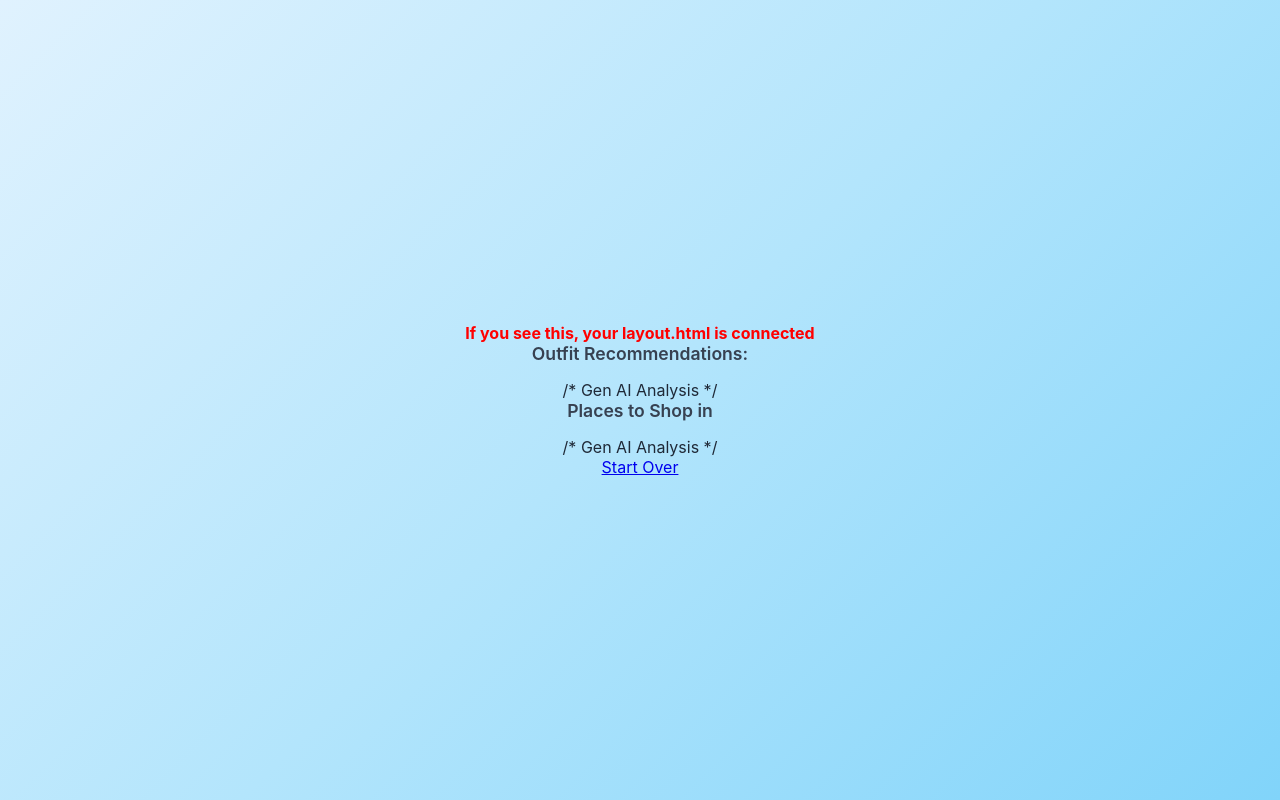
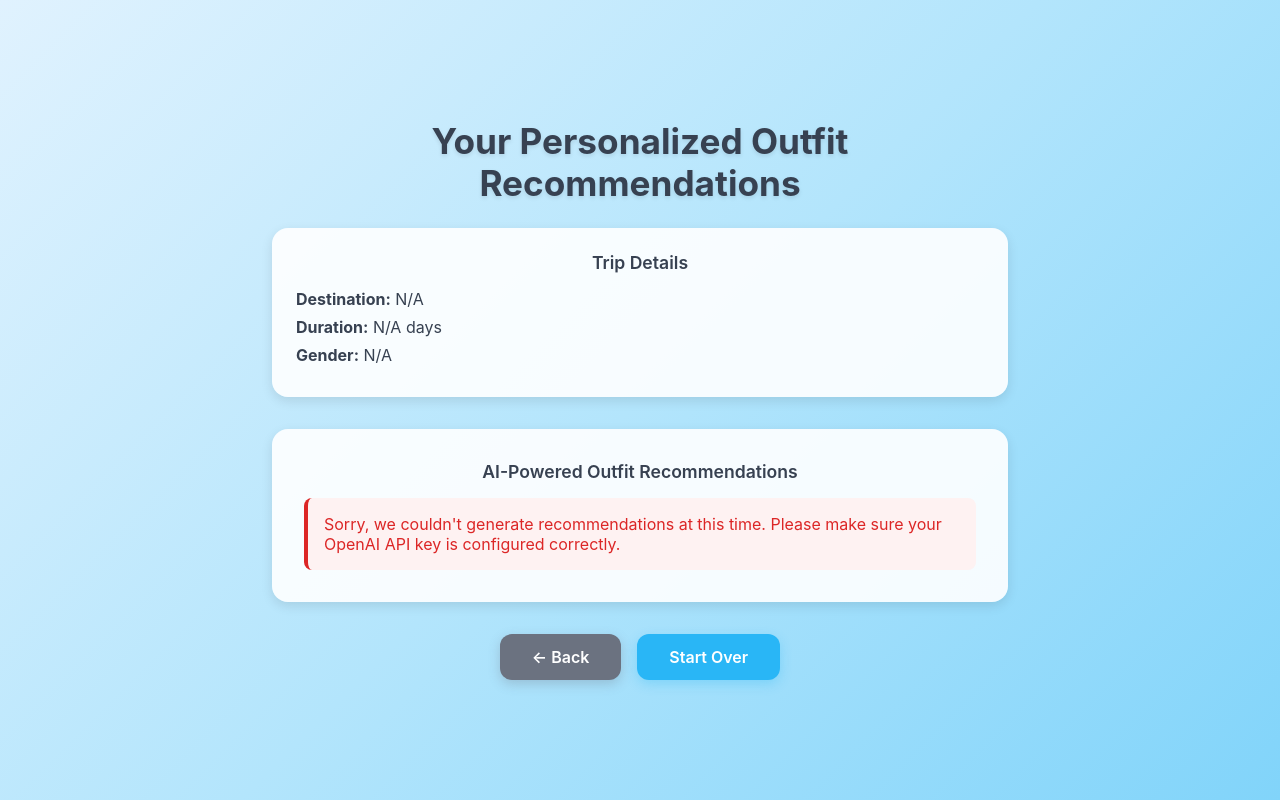
Before and after one commit to mayokunl/Weather-Based-Outfit-Planner, a Flask app: template templates/recommendations.html in a window 1280 px wide. Run offline with Flask 3, Linux system fonts and the light colour scheme; the template is opened without the code that fills it, so the values that code supplies are empty.

Commit message:
added openai integration'

```diff
--- a/app.py
+++ b/app.py
@@ -1,8 +1,15 @@
 # app.py
+import os
 from flask import Flask, render_template, request, redirect, url_for, session
+from dotenv import load_dotenv
+from openai_utils import build_prompt_from_session, get_recommendations
 
+# Load environment variables
+load_dotenv()
+
+# Initialize Flask app
 app = Flask(__name__)
-app.secret_key = 'dev'   # for session cookies; change before you go live!
+app.secret_key = os.getenv('FLASK_SECRET_KEY', 'dev')   # Use env variable or fallback to 'dev'
 
 @app.route('/')
 def index():
@@ -44,8 +51,12 @@ def duration():
 
 @app.route('/recommendations')
 def recommendations():
-    # Display all collected data including the new activities list
-    return render_template('recommendations.html', data=session)
+    # Generate AI recommendations using session data
+    prompt = build_prompt_from_session(session)
+    response = get_recommendations(prompt)
+
+    # Pass both the AI response and session data to the template
+    return render_template('recommendations.html', response=response, data=session)
 
 if __name__ == '__main__':
-    app.run(debug=True)
+    app.run(debug=True, port=5001)
--- a/templates/layout.html
+++ b/templates/layout.html
@@ -3,12 +3,11 @@
 <head>
   <meta charset="UTF-8">
   <meta name="viewport" content="width=device-width,initial-scale=1">
-  <title>Vacation Outfit Planner TEST VERSION</title>
+  <title>Vacation Outfit Planner</title>
   <link rel="stylesheet" href="{{ url_for('static', filename='styles.css') }}">
   {% block head %}{% endblock %}
 </head>
 <body>
-  <p style="color: red; font-weight: bold;">If you see this, your layout.html is connected</p>
   {% block body %}{% endblock %}
 </body>
 </html>
--- a/templates/recommendations.html
+++ b/templates/recommendations.html
@@ -1,17 +1,138 @@
 {% extends "layout.html" %}
 {% block body %}
-<h2>Outfit Recommendations:</h2>
-<ul>
- /* Gen AI Analysis */
-</ul>
+<div class="recommendations-container">
+  <h1>Your Personalized Outfit Recommendations</h1>
 
-<h2>Places to Shop in {{ session.city }}</h2>
-<ul>
-    /* Gen AI Analysis */
+  <!-- Trip Summary -->
+  <div class="trip-summary">
+    <h2>Trip Details</h2>
+    <div class="trip-details">
+      <p><strong>Destination:</strong> {{ data.city or 'N/A' }}{% if data.region %}, {{ data.region }}{% endif %}</p>
+      <p><strong>Duration:</strong> {{ data.days or 'N/A' }} days</p>
+      <p><strong>Gender:</strong> {{ data.gender or 'N/A' }}</p>
+      {% if data.activities %}
+        <p><strong>Activities:</strong>
+          {% for activity in data.activities %}
+            <span class="activity-tag">{{ activity }}</span>{% if not loop.last %}, {% endif %}
+          {% endfor %}
+        </p>
+      {% endif %}
+    </div>
+  </div>
 
-</ul>
+  <!-- AI-Generated Recommendations -->
+  <div class="recommendations-section">
+    <h2>AI-Powered Outfit Recommendations</h2>
+    {% if response %}
+      <div class="ai-recommendations">
+        {{ response|replace('\n', '<br>')|safe }}
+      </div>
+    {% else %}
+      <div class="error-message">
+        <p>Sorry, we couldn't generate recommendations at this time. Please make sure your OpenAI API key is configured correctly.</p>
+      </div>
+    {% endif %}
+  </div>
 
- <div class="button-group">
-    <a href="{{ url_for('index') }}" class="btn">Start Over</a>
+  <!-- Action Buttons -->
+  <div class="button-group">
+    <a href="{{ url_for('duration') }}" class="btn btn-secondary">← Back</a>
+    <a href="{{ url_for('index') }}" class="btn btn-primary">Start Over</a>
   </div>
+</div>
+
+<style>
+/* Recommendations page specific styling */
+.recommendations-container {
+  max-width: 800px;
+  margin: 0 auto;
+  padding: 2rem;
+}
+
+.trip-summary {
+  background: rgba(255, 255, 255, 0.9);
+  padding: 1.5rem;
+  border-radius: 1rem;
+  margin-bottom: 2rem;
+  box-shadow: 0 4px 12px rgba(0, 0, 0, 0.1);
+}
+
+.trip-details p {
+  margin: 0.5rem 0;
+  color: #374151;
+}
+
+.activity-tag {
+  background: #e3f2fd;
+  color: #1565c0;
+  padding: 0.2rem 0.5rem;
+  border-radius: 1rem;
+  font-size: 0.9rem;
+  font-weight: 500;
+}
+
+.recommendations-section {
+  background: rgba(255, 255, 255, 0.9);
+  padding: 2rem;
+  border-radius: 1rem;
+  margin-bottom: 2rem;
+  box-shadow: 0 4px 12px rgba(0, 0, 0, 0.1);
+}
+
+.ai-recommendations {
+  background: #f8fafc;
+  padding: 1.5rem;
+  border-radius: 0.75rem;
+  border-left: 4px solid #29b6f6;
+  line-height: 1.6;
+  color: #374151;
+  white-space: pre-line;
+}
+
+.error-message {
+  background: #fef2f2;
+  color: #dc2626;
+  padding: 1rem;
+  border-radius: 0.5rem;
+  border-left: 4px solid #dc2626;
+}
+
+.button-group {
+  display: flex;
+  gap: 1rem;
+  justify-content: center;
+  margin-top: 2rem;
+}
+
+.btn {
+  padding: 0.8rem 2rem;
+  border-radius: 0.75rem;
+  text-decoration: none;
+  font-weight: 600;
+  transition: all 0.2s ease;
+  display: inline-block;
+}
+
+.btn-primary {
+  background: #29b6f6;
+  color: white;
+  box-shadow: 0 4px 12px rgba(41, 182, 246, 0.3);
+}
+
+.btn-primary:hover {
+  transform: translateY(-2px);
+  box-shadow: 0 8px 20px rgba(41, 182, 246, 0.4);
+}
+
+.btn-secondary {
+  background: #6b7280;
+  color: white;
+  box-shadow: 0 4px 12px rgba(107, 114, 128, 0.3);
+}
+
+.btn-secondary:hover {
+  transform: translateY(-2px);
+  box-shadow: 0 8px 20px rgba(107, 114, 128, 0.4);
+}
+</style>
 {% endblock %}
--- a/templates/register.html
+++ b/templates/register.html
@@ -1,6 +1,6 @@
 {% extends "layout.html" %}
 {% block body %}
-<h1>Vacation Outfit Planner1</h1>
+<h1>Vacation Outfit Planner</h1>
 <form method="post">
   <label for="name">Name</label>
   <input id="name" name="name" required>
```
Also changed, not shown: openai_utils.py (+51 -0 lines), 1 other file.
